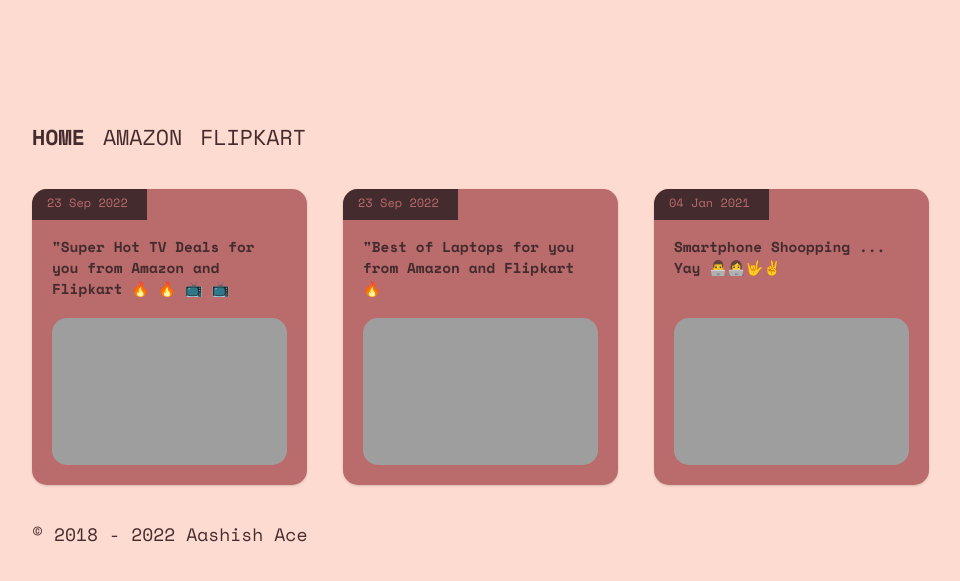
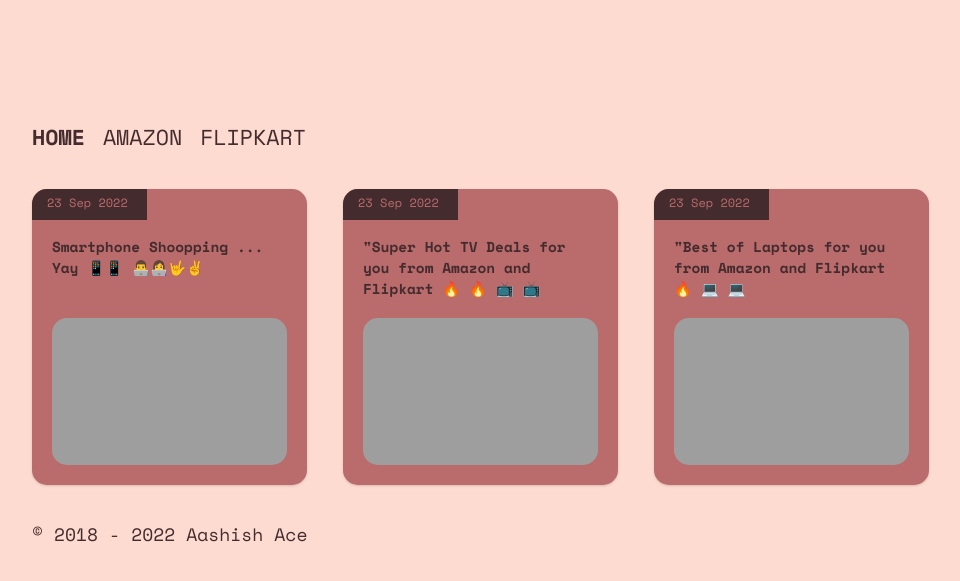
Before and after one commit to aashishace/aashishace.github.io, a Jekyll site: the page built from index.md, in a window 1280 px wide, cut to the strip 304-885 px from the top of the page. Shown: the whole strip, without its empty margins (4-964 px from the left). Built offline with Jekyll 4.4.1, drawn with Linux system fonts in a browser that asks for light colours; nearby versions of some CDN libraries; emoji names are drawn with the system emoji font.

Commit message:
update_interface

```diff
--- a/_posts/2022-09-23-smarphone-deals.md
+++ b/_posts/2022-09-23-smarphone-deals.md
@@ -1,7 +1,7 @@
 ---
 layout: post
-title: Smartphone Shoopping ... Yay 👨‍💻👩‍💻🤟✌
-date: 2021-01-04 03:40:00 Z
+title: Smartphone Shoopping ... Yay 📱📱 👨‍💻👩‍💻🤟✌
+date: 2022-09-23 03:40:00 Z
 categories: WEBDEV
 ---
 
```
Also changed, not shown: _posts/2022-09-23-laptops-tab.md (+1 -1 lines).
